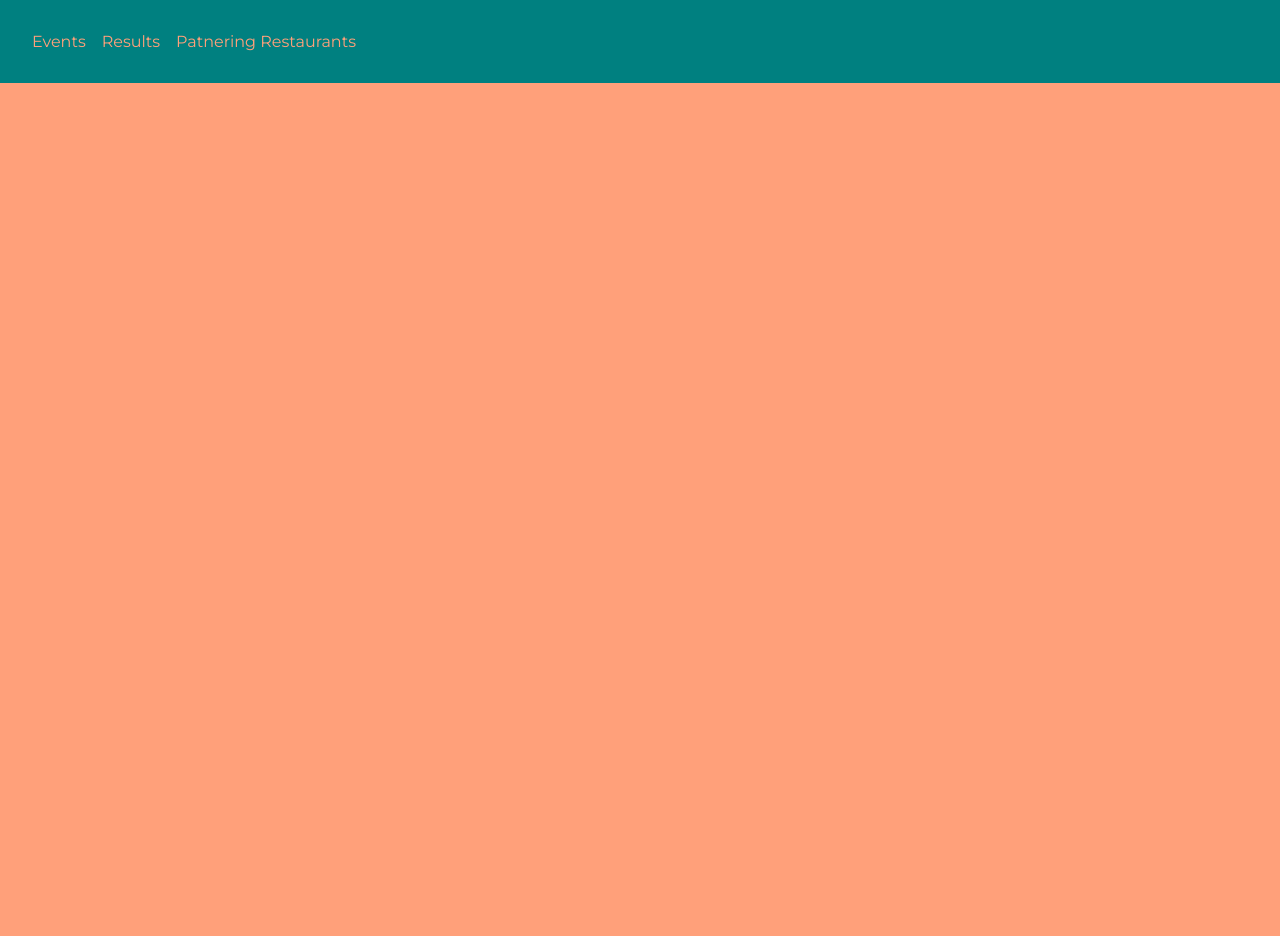
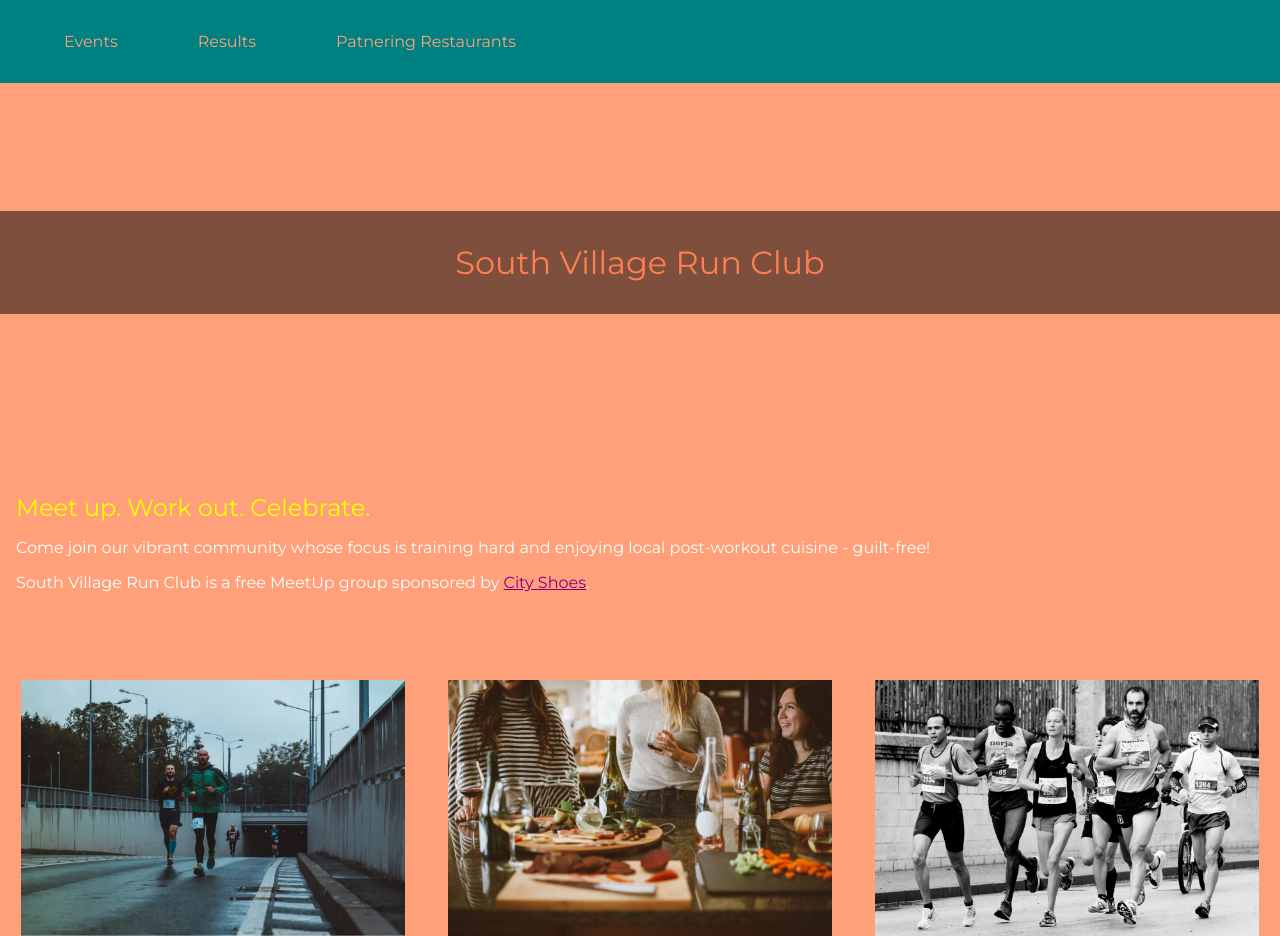
Before and after one commit to jaygiri-gosai/social-club, a plain HTML site: page index.html in a window 1280 px wide. Before the commit the page ends 800 px from the top, so only its background shows below. Drawn offline with Linux system fonts and the light colour scheme.

Commit message:
Adjustments in the header & introduced main section

```diff
--- a/index.html
+++ b/index.html
@@ -22,7 +22,31 @@
         </ul>
       </nav>
     </header>
-    <main></main>
+    <main>
+      <div class="main-title-container">
+        <h1>South Village Run Club</h1>
+      </div>
+      <div class="main-meetup-container">
+        <h2>Meet up. Work out. Celebrate.</h2>
+        <p>
+          Come join our vibrant community whose focus is training hard and
+          enjoying local post-workout cuisine - guilt-free!
+        </p>
+        <p>
+          South Village Run Club is a free MeetUp group sponsored by
+          <a href="https://www.google.com?q=city shoes" target="_blank"
+            >City Shoes</a
+          >.
+        </p>
+      </div>
+      <div class="main-gallery-container">
+        <div class="gallery-container">
+          <img src="resources/images/tunnel-runners.webp" />
+          <img src="resources/images/meetup-wine.webp" />
+          <img src="resources/images/runners-grayscale.jpg" />
+        </div>
+      </div>
+    </main>
     <footer></footer>
   </body>
 </html>
--- a/resources/css/style.css
+++ b/resources/css/style.css
@@ -30,21 +30,80 @@ a:active {
 .header-menu {
   background-color: teal;
   color: lightsalmon;
-  padding: 2rem;
+  padding: 2rem 2rem 2rem 4rem;
 }
 
 .header-menu-container {
   display: flex;
-  gap: 1rem;
+  gap: 5rem;
 }
 
 @media only screen and (max-width: 640px) {
   .header-menu-container {
     flex-direction: column;
     align-items: center;
+    gap: 1.5rem;
   }
 
   .header-menu-container a {
     text-decoration: underline purple;
   }
 }
+
+/* Title Section */
+.main-title-container {
+  background-color: rgba(0.5, 0.5, 0.5, 0.5);
+  color: coral;
+  padding: 2rem 0 2rem 0;
+  text-align: center;
+  margin-top: 10%;
+}
+
+.main-title-container h1 {
+  font-size: 2rem;
+  font-weight: normal;
+}
+
+.main-meetup-container {
+  margin-top: 14%;
+  padding-left: 1rem;
+  margin-bottom: 5.5rem;
+}
+
+.main-meetup-container h2,
+p {
+  margin-bottom: 1rem;
+}
+
+.main-meetup-container h2 {
+  color: yellow;
+  font-weight: normal;
+}
+
+.main-meetup-container p {
+  color: white;
+}
+
+.main-meetup-container a:link {
+  color: purple;
+  text-decoration: underline;
+}
+
+.gallery-container {
+  display: flex;
+  justify-content: space-around;
+}
+
+.gallery-container img {
+  width: 30%;
+}
+
+@media only screen and (max-width: 1048px) {
+  .gallery-container {
+    flex-direction: column;
+    gap: 2rem;
+  }
+  .gallery-container img {
+    width: 100%;
+  }
+}
```
Also changed, not shown: resources/images/meetup-wine.webp (added), resources/images/runners-grayscale.jpg (added), resources/images/tunnel-runners.webp (added).
